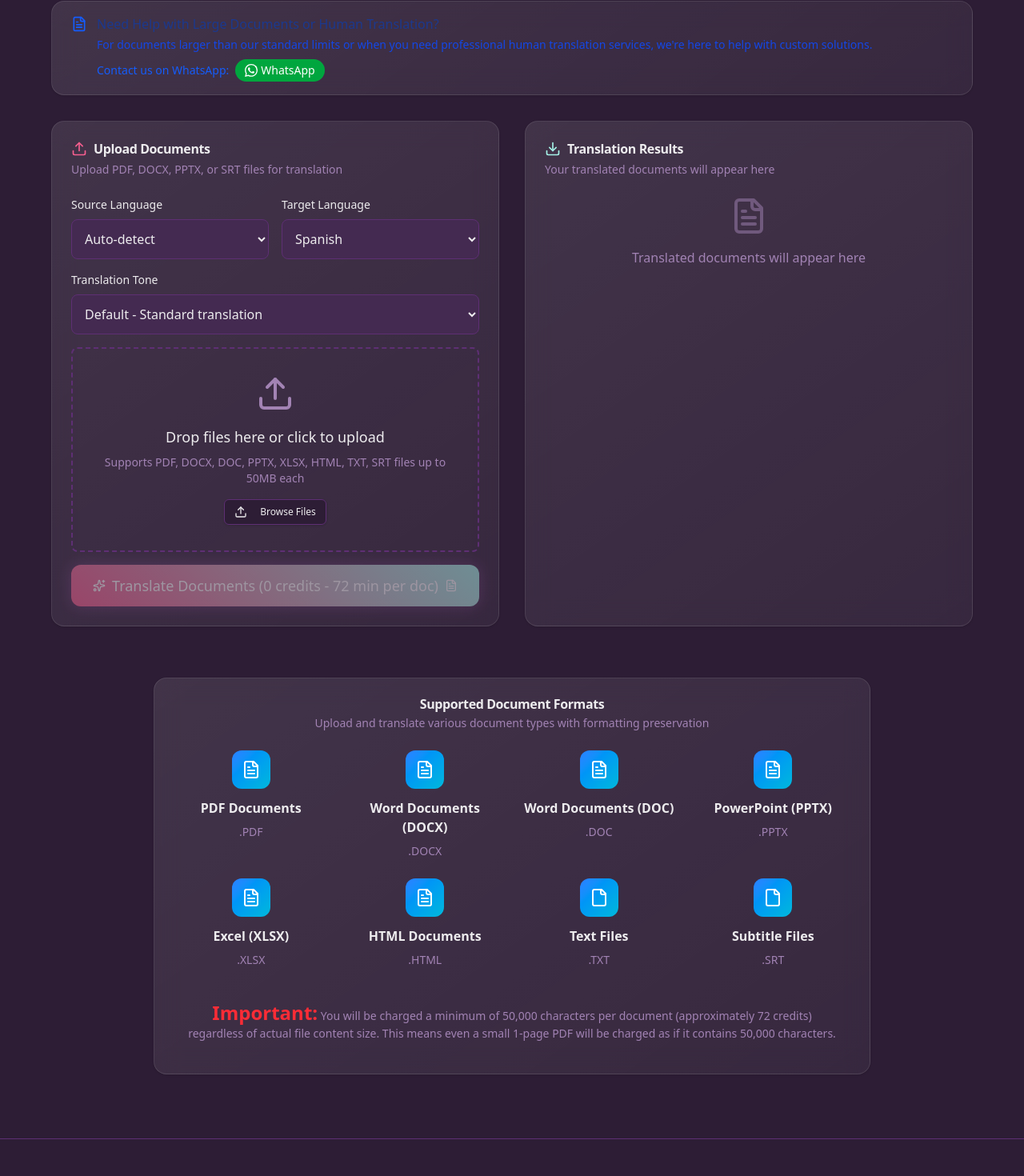
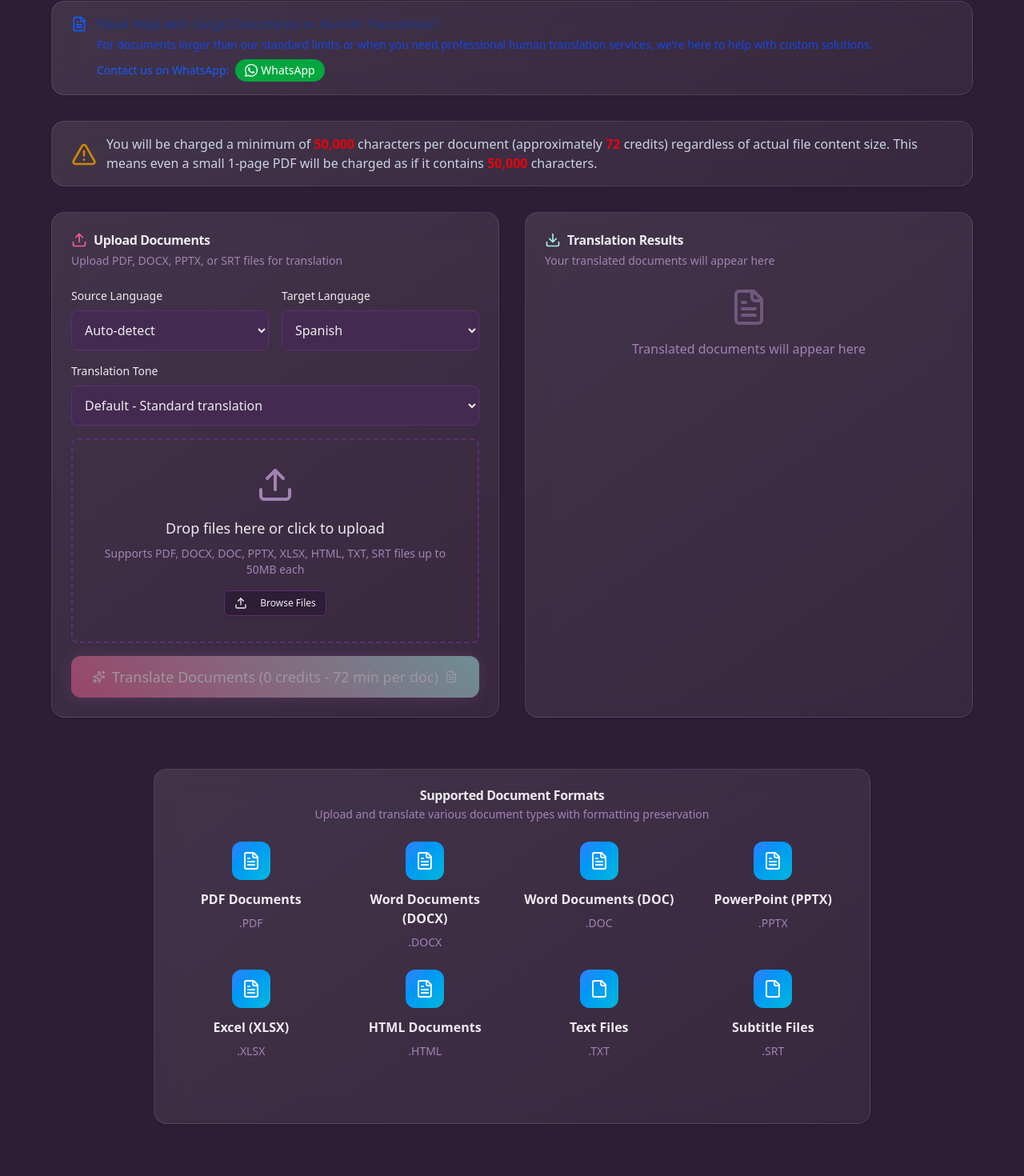
Before and after one commit to Zahrannnn/translexabl, a Next.js app: page /translate-docs in a window 1280 px wide. Shown: the part 497-1967 px from the top of the page at 80% size. Built offline with nearby package versions, Linux system fonts and the light colour scheme.

Commit message:
important note restyle

```diff
--- a/app/translate-docs/page.tsx
+++ b/app/translate-docs/page.tsx
@@ -16,6 +16,7 @@ import {
   X,
   CreditCard,
   User,
+  AlertTriangle,
 } from "lucide-react"
 import Link from "next/link"
 
@@ -578,6 +579,22 @@ export default function TestTranslateDocsPage() {
             </CardContent>
           </Card>
         </div>
+        <div className="max-w-6xl mx-auto mb-8">
+          <Card className="modern-card border-blue-200 bg-blue-50/50 dark:bg-blue-950/30">
+            <CardContent className="py-4">
+              <div className="flex items-center space-x-3">
+                <AlertTriangle className="size-8 text-yellow-600 mt-0.5 flex-shrink-0" />
+                <p className="text-md text-slate-300">
+
+                You will be charged a minimum of <span className="text-red-600 font-bold">50,000</span> characters per document
+                 (approximately <span className="text-red-600 font-bold">72</span>  credits) regardless of actual file content size. This means even a small
+                 1-page PDF will be charged as if it contains <span className="text-red-600 font-bold">50,000</span> characters.
+               </p>
+
+              </div>
+            </CardContent>
+          </Card>
+        </div>
 
         <div className="grid grid-cols-1 lg:grid-cols-2 gap-8 max-w-6xl mx-auto">
           {/* Upload Panel */}
@@ -837,12 +854,7 @@ export default function TestTranslateDocsPage() {
                 ))}
               </div>
               <div className="mt-6 p-4 bg-muted/30 rounded-lg">
-                <p className="text-sm text-muted-foreground">
 
-                  <strong className="text-red-500 font-bold text-2xl"> Important:</strong> You will be charged a minimum of 50,000 characters per document
-                  (approximately 72 credits) regardless of actual file content size. This means even a small
-                  1-page PDF will be charged as if it contains 50,000 characters.
-                </p>
               </div>
             </CardContent>
           </Card>
```
